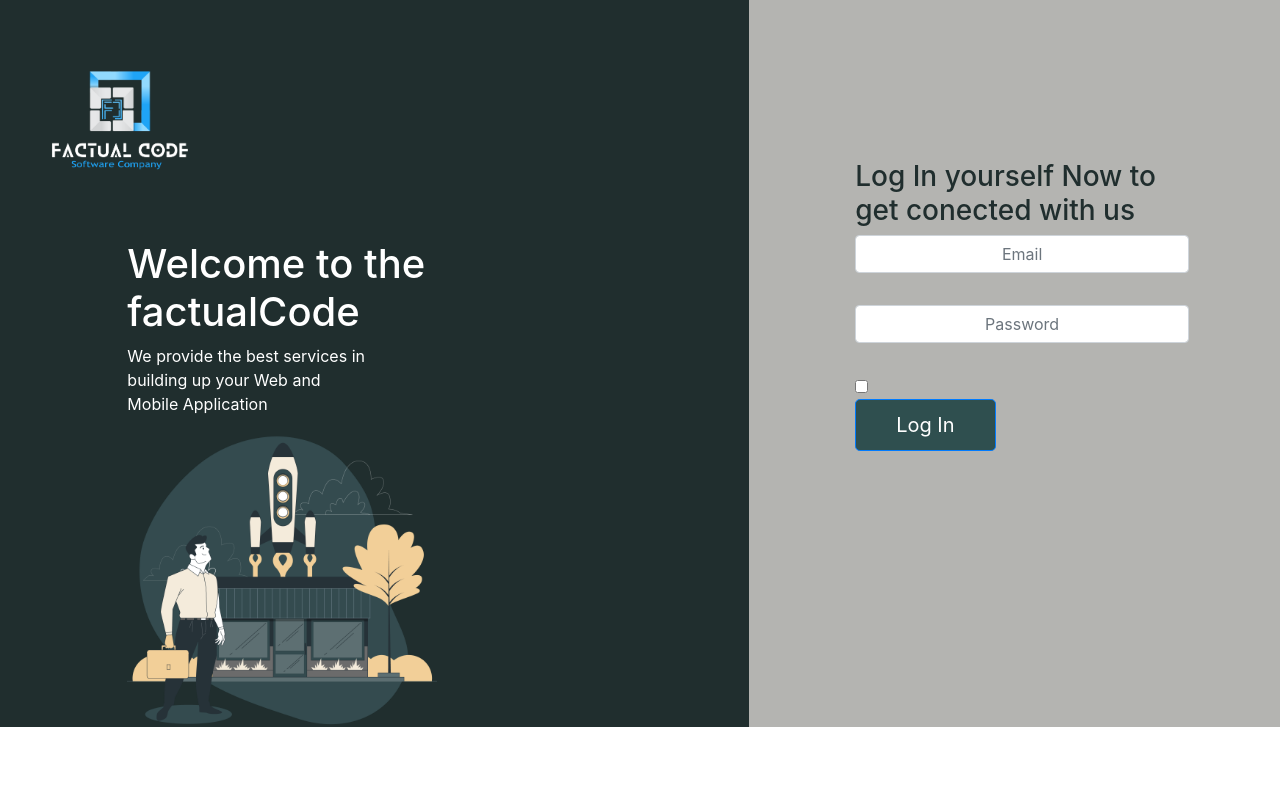
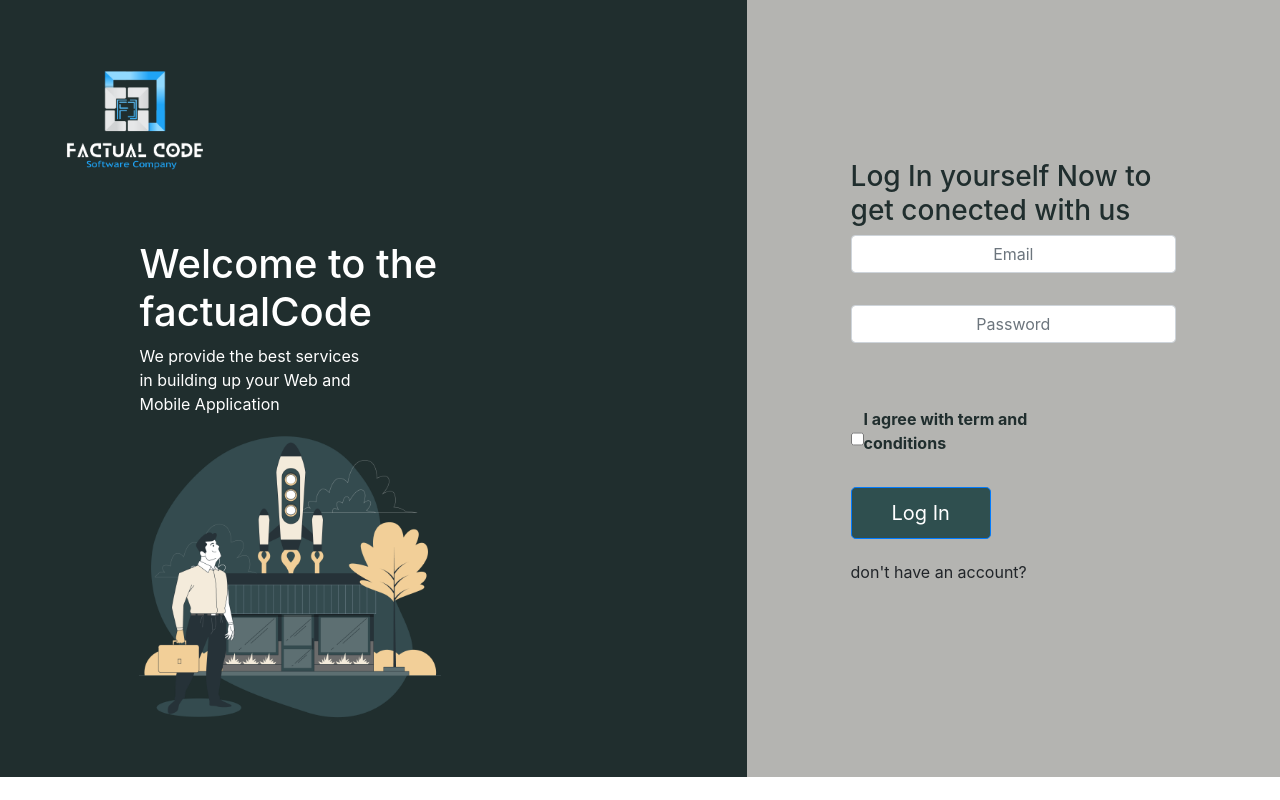
Before and after one commit to areebshakeel/QApp, a React (Create React App) app: page /login in a window 1280 px wide. Built offline with nearby package versions, Linux system fonts and the light colour scheme.

Commit message:
login UI change

```diff
--- a/src/components/view/login/index.js
+++ b/src/components/view/login/index.js
@@ -39,7 +39,8 @@ function LogIn(){
 
 
     return(
-        <div style={{display:"flex", justifyContent:'space-between', overflowX:"hidden", overflowY:"hidden"}} className="row">
+       <div className="container-fluid">
+        <div className="row">
 
 
 
@@ -78,18 +79,30 @@ function LogIn(){
 
 
                     <div className="row" style={{display:"inline-list-item"}}>
-                        <div className="col-12">
-                            <input type="checkbox"/>
-                        </div>
-                        <div className="col-8" >
+                                 <div className="col-9 checkboxDiv">
+                                    <input type="checkbox"/>
+                                    <p>I agree with term and conditions</p>
+                                </div>
+                        <div className="col-8 signupButton" >
                             <Button onClick={onLogin} text='Log In' ></Button>
                         </div>
                     </div>
                 </div>
+
+                <div className="col-8 loginLink">
+                                <p onClick={()=>history.replace('/signup')}>
+                                    don't have an account?
+                                </p>
+
+                             </div>
+
+                 <div className="col-12" style={{marginTop:"9.8rem",height:"20px"}}>
+                 </div>
             </div>
         </div>
 
 
+</div>
 </div>
     )
 }
--- a/src/components/view/signup/index.js
+++ b/src/components/view/signup/index.js
@@ -108,7 +108,7 @@ function Signup(){
                             </div>
 
                             <div className="col-8 loginLink">
-                                <p>
+                                <p onClick={()=>history.replace('/login')}>
                                     already have an account?
                                 </p>
 
```
